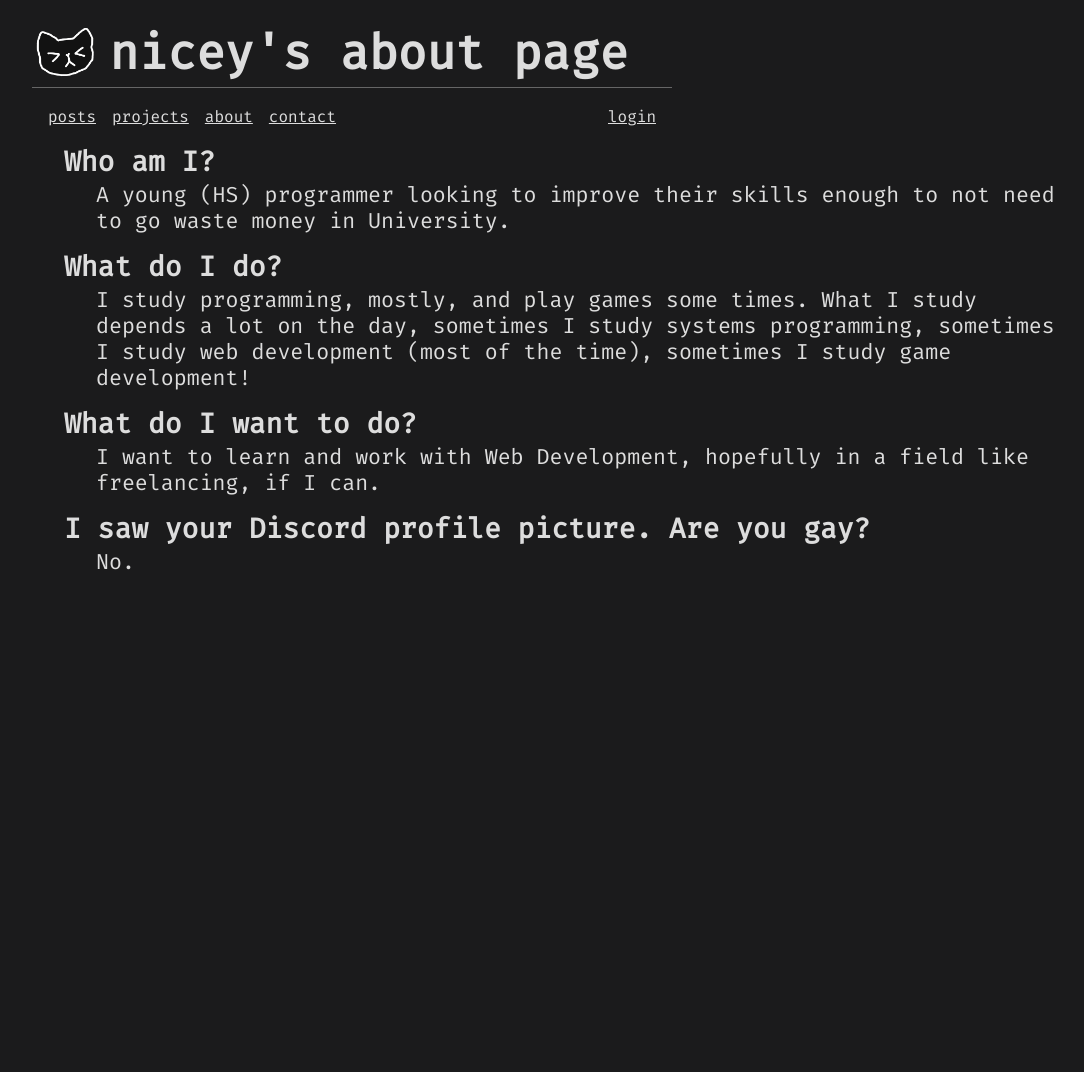
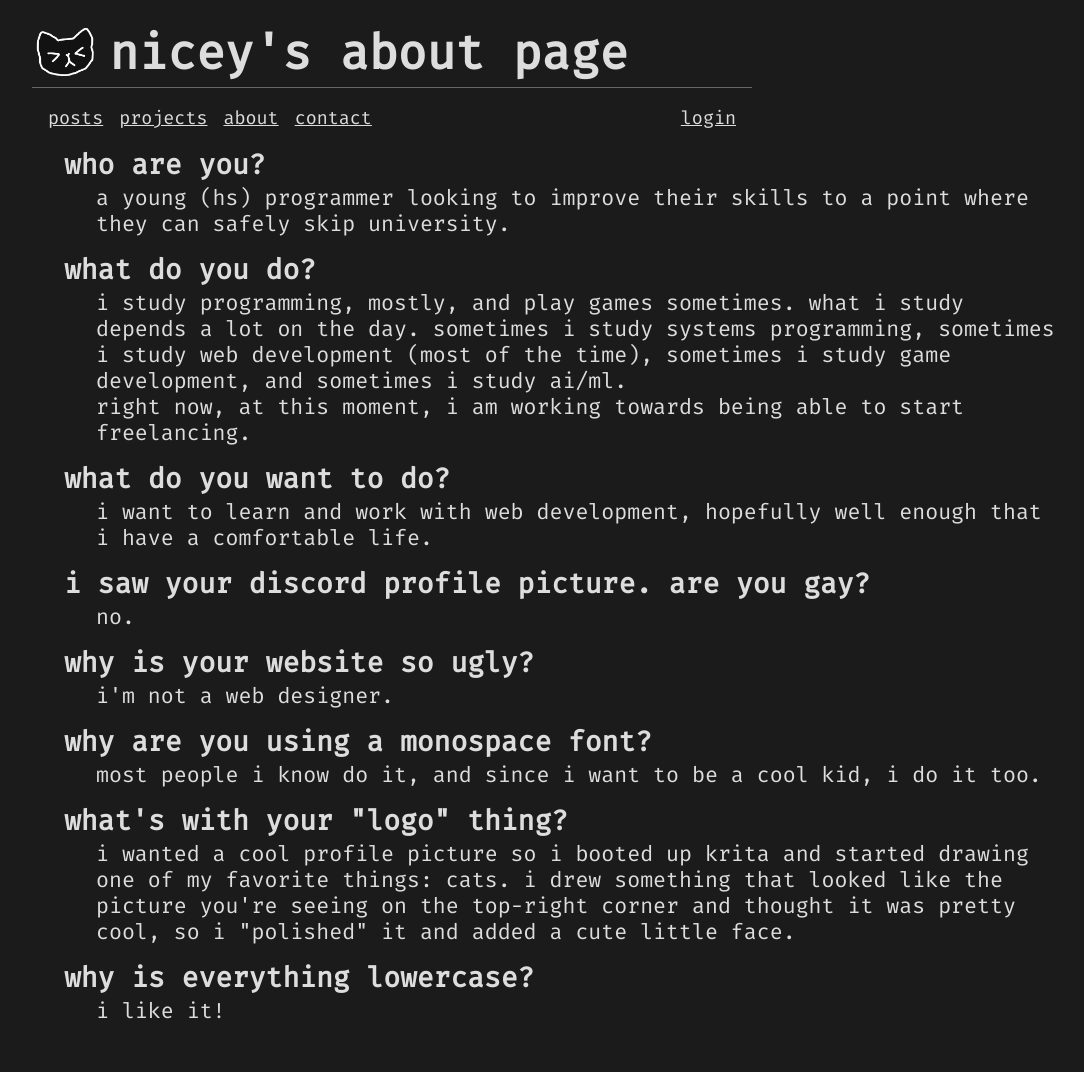
Before and after one commit to nicey0/website, a Flask app: page /about in a window 1280 px wide. Shown: the whole page, without its empty margins (0-1084 px from the left). Before the commit the page ends 570 px from the top, so only its background shows below. Run offline with Flask 2, Linux system fonts and the light colour scheme.

Commit message:
update about and l o w e r c a s e

```diff
--- a/website/static/base.css
+++ b/website/static/base.css
@@ -30,6 +30,12 @@ button {
     cursor: pointer;
 }
 
+input, textarea, button {
+    padding: 0.5rem;
+    border: 0;
+    background-color: #2a2a2a;
+}
+
 /* HEADER */
 body > header {
     margin-left: 2rem;
@@ -58,7 +64,7 @@ body > header h1 {
 
 /* NAVBAR */
 nav {
-    max-width: 40rem;
+    max-width: 45rem;
     padding: 1.2rem 0;
     border-top: 1px solid var(--white);
 }
@@ -74,6 +80,7 @@ nav ul {
 nav li {
     margin-left: 1rem;
     display: inline;
+    font-size: 1.15rem;
 }
 
 nav li.right {
@@ -107,12 +114,6 @@ main {
 
 .new-post button {
     margin-top: 1rem;
-}
-
-.new-post input, .new-post textarea, .new-post button {
-    padding: 0.5rem;
-    border: 0;
-    background-color: #2a2a2a;
 }
 
 /* POSTS */
--- a/website/templates/auth/login.html
+++ b/website/templates/auth/login.html
@@ -3,7 +3,6 @@
 {% block header %}login page{% endblock header %}
 
 {% block body %}
-<main>
     {% for message in get_flashed_messages() %}
         <section class="flash">{{ message }}</section>
     {% endfor %}
@@ -14,5 +13,4 @@
             <button>submit</button>
         </form>
     </section>
-</main>
 {% endblock body %}
--- a/website/templates/main/about.html
+++ b/website/templates/main/about.html
@@ -4,19 +4,35 @@
 
 {% block body %}
     <section class="st">
-        <h2> Who am I?</h2>
-        <p>A young (HS) programmer looking to improve their skills enough to not need to go waste money in University.</p>
+        <h2>who are you?</h2>
+        <p>a young (hs) programmer looking to improve their skills to a point where they can safely skip university.</p>
     </section>
     <section class="st">
-        <h2> What do I do?</h2>
-        <p>I study programming, mostly, and play games some times. What I study depends a lot on the day, sometimes I study systems programming, sometimes I study web development (most of the time), sometimes I study game development!</p>
+        <h2>what do you do?</h2>
+        <p>i study programming, mostly, and play games sometimes. what i study depends a lot on the day. sometimes i study systems programming, sometimes i study web development (most of the time), sometimes i study game development, and sometimes i study ai/ml.<br>right now, at this moment, i am working towards being able to start freelancing.</p>
     </section>
     <section class="st">
-        <h2> What do I want to do?</h2>
-        <p>I want to learn and work with Web Development, hopefully in a field like freelancing, if I can.</p>
+        <h2>what do you want to do?</h2>
+        <p>i want to learn and work with web development, hopefully well enough that i have a comfortable life.</p>
     </section>
     <section class="st">
-        <h2> I saw your Discord profile picture. Are you gay?</h2>
-        <p>No.</p>
+        <h2>i saw your discord profile picture. are you gay?</h2>
+        <p>no.</p>
+    </section>
+    <section class="st">
+        <h2>why is your website so ugly?</h2>
+        <p>i'm not a web designer.</p>
+    </section>
+    <section class="st">
+        <h2>why are you using a monospace font?</h2>
+        <p>most people i know do it, and since i want to be a cool kid, i do it too.</p>
+    </section>
+    <section class="st">
+        <h2>what's with your "logo" thing?</h2>
+        <p>i wanted a cool profile picture so i booted up krita and started drawing one of my favorite things: cats. i drew something that looked like the picture you're seeing on the top-right corner and thought it was pretty cool, so i "polished" it and added a cute little face.</p>
+    </section>
+    <section class="st">
+        <h2>why is everything lowercase?</h2>
+        <p>i like it!</p>
     </section>
 {% endblock body %}
--- a/website/templates/main/contact.html
+++ b/website/templates/main/contact.html
@@ -4,9 +4,9 @@
 
 {% block body %}
     <section class="st">
-        <h2>Discord: nicey#6176</h2>
+        <h2>discord: nicey#6176</h2>
     </section>
     <section class="st">
-        <h2>Email: nicey@protonmail.ch</h2>
+        <h2>email: nicey@protonmail.ch</h2>
     </section>
 {% endblock body %}
--- a/website/templates/main/posts.html
+++ b/website/templates/main/posts.html
@@ -18,7 +18,7 @@
         <article class="post">
             <h2>{{ post["title"] }}</h2>
             <p>
-                {% for line in post["body"].split('BREAKLINE') %}
+                {% for line in post["body"].split('breakline') %}
                     {{ line }}<br>
                 {% endfor %}
             </p>
```
Also changed, not shown: website/templates/main/projects.html (+11 -11 lines).
